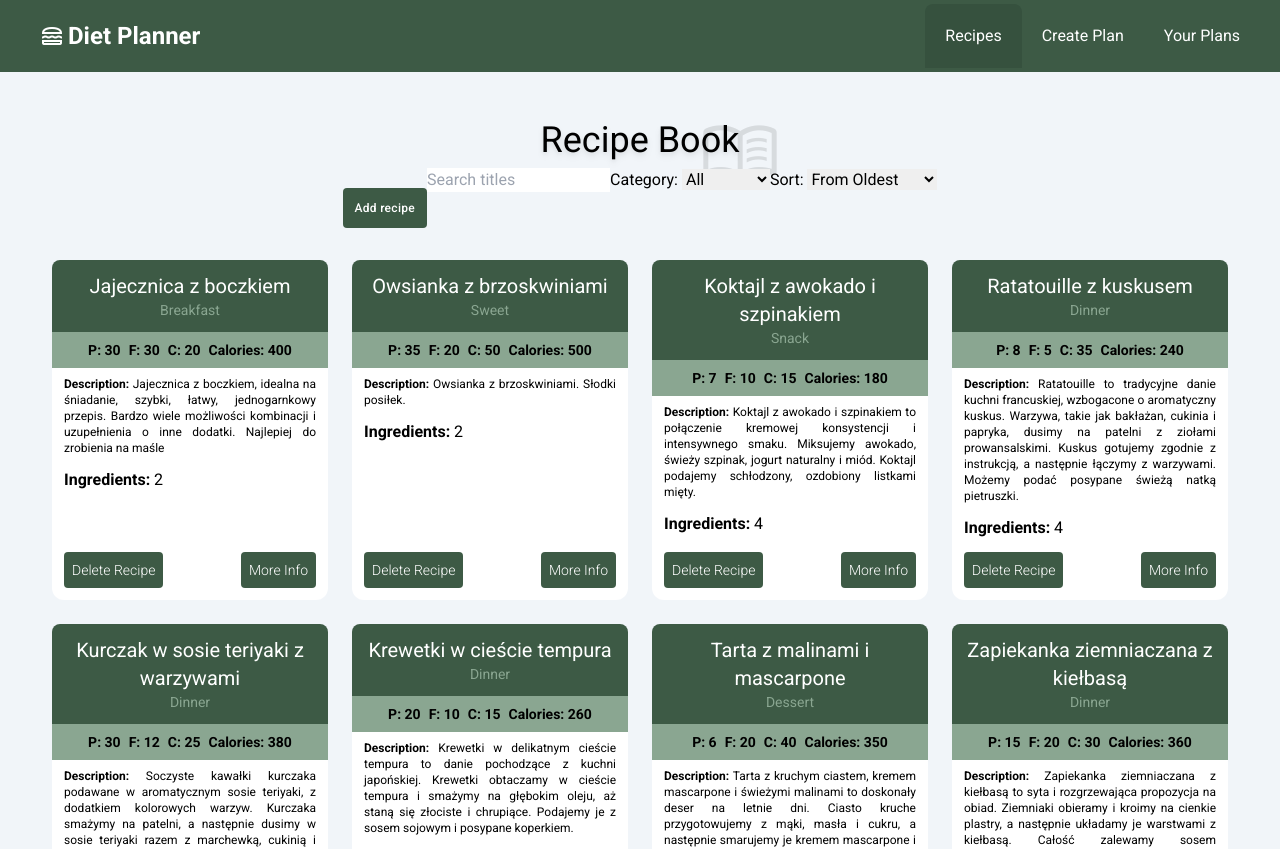
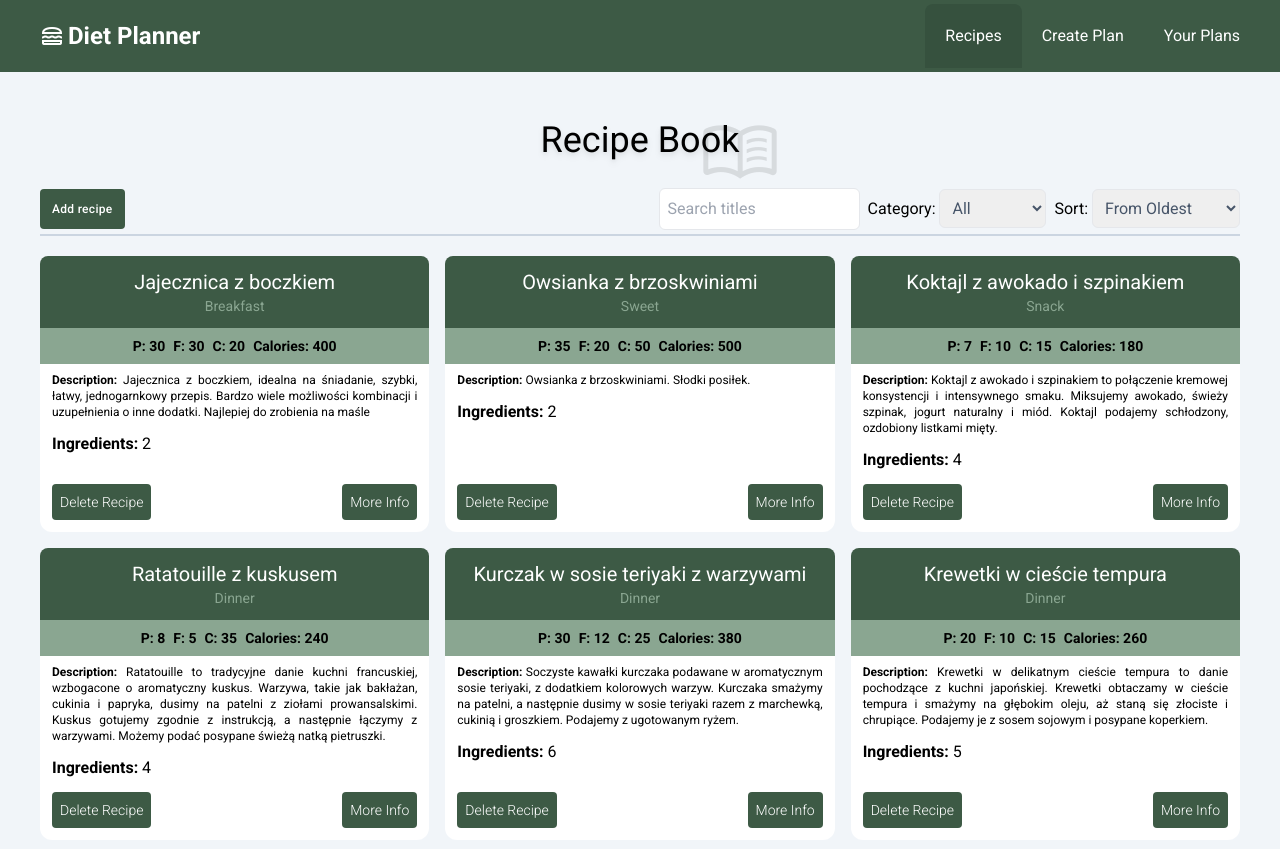
Before and after one commit to JacekGaw/Diet-Planner, a React (Create React App) app: page /Recipes in a window 1280 px wide. Shown: the top 849 px of the page. Built offline with nearby package versions, Linux system fonts and the light colour scheme.

Commit message:
Add sorting via search titles, category, newest to oldest and oldest to newest

```diff
--- a/src/pages/recipes/AddRecipe.jsx
+++ b/src/pages/recipes/AddRecipe.jsx
@@ -5,7 +5,7 @@ import { RecipesContext } from "../../store/recipes-context";
 import AddRecipeIngredients from "./AddRecipeIngredients";
 import Button from "../../components/UI/Button";
 
-const AddRecipe = ({onClose}) => {
+const AddRecipe = ({ onClose }) => {
   const { recipeAdd } = useContext(RecipesContext);
   const modal = useRef();
   const titleRef = useRef();
@@ -20,13 +20,15 @@ const AddRecipe = ({onClose}) => {
 
   const handleSave = () => {
     if (
-      titleRef.current.value.trim() === '' ||
-      proteinRef.current.value.trim() === '' ||
-      fatsRef.current.value.trim() === '' ||
-      carbRef.current.value.trim() === '' ||
-      caloriesRef.current.value.trim() === ''
+      titleRef.current.value.trim() === "" ||
+      proteinRef.current.value.trim() === "" ||
+      fatsRef.current.value.trim() === "" ||
+      carbRef.current.value.trim() === "" ||
+      caloriesRef.current.value.trim() === ""
     ) {
-      setErrorMessage(<p className="mb-5 text-red-700">"Fields cannot be empty!"</p>);
+      setErrorMessage(
+        <p className="mb-5 text-red-700">"Fields cannot be empty!"</p>
+      );
       modal.current.open();
     } else {
       onClose();
@@ -38,14 +40,14 @@ const AddRecipe = ({onClose}) => {
         fats: parseInt(fatsRef.current.value),
         carbohydrates: parseInt(carbRef.current.value),
         calories: parseInt(caloriesRef.current.value),
-        ingredients: ingredientsRef.current.getIngredients()
-      })
-      titleRef.current.value = '';
-      descRef.current.value = '';
-      proteinRef.current.value = '';
-      fatsRef.current.value = '';
-      carbRef.current.value = '';
-      caloriesRef.current.value = '';
+        ingredients: ingredientsRef.current.getIngredients(),
+      });
+      titleRef.current.value = "";
+      descRef.current.value = "";
+      proteinRef.current.value = "";
+      fatsRef.current.value = "";
+      carbRef.current.value = "";
+      caloriesRef.current.value = "";
       ingredientsRef.current.clearInputs();
     }
   };
@@ -55,7 +57,9 @@ const AddRecipe = ({onClose}) => {
       <Modal ref={modal}>{errorMessage}</Modal>
       <section className="mb-5 rounded-lg p-5">
         <header>
-          <h3 className="text-center text-xl mb-5">Add recipe to your recipe book:</h3>
+          <h3 className="text-center text-xl mb-5">
+            Add recipe to your recipe book:
+          </h3>
         </header>
         <form
           onSubmit={(e) => {
@@ -72,10 +76,16 @@ const AddRecipe = ({onClose}) => {
             placeholder="Recipe title"
           />
           <label className="text-sm mt-2">Recipe category:</label>
-            <select ref={categoryRef} className="border-b-2 border-b-dark-green rounded-sm py-1 mb-2">
+          <select
+            ref={categoryRef}
+            className="border-b-2 border-b-dark-green rounded-sm py-1 mb-2"
+          >
+            <option value="breakfast">Breakfast</option>
+            <option value="snack">Snack</option>
+            <option value="lunch">Lunch</option>
+            <option value="dinner">Dinner</option>
+            <option value="dessert">Dessert</option>
             <option value="sweet">Sweet</option>
-              <option value="snack">Snack</option>
-              <option value="main">Main Dish</option>
           </select>
           <label className="text-sm">Recipe description:</label>
           <textarea
--- a/src/pages/recipes/FilterRecipesForm.jsx
+++ b/src/pages/recipes/FilterRecipesForm.jsx
@@ -1,4 +1,4 @@
-import React, { useContext, useRef } from "react";
+import React, { useContext, useEffect, useRef } from "react";
 import { RecipesContext } from "../../store/recipes-context";
 import { useSearchParams } from "react-router-dom";
 
@@ -13,9 +13,17 @@ const FilterRecipesForm = () => {
     search: "",
   });
 
+  useEffect(() => {
+    setSearchParams({});
+    sortRef.current.value = "oldest";
+    categoryRef.current.value = "all";
+    searchRef.current.value = "";
+  }, [])
+
   const getUniq = (recipes) => {
     let arr = [...new Set(recipes.map((recipe) => recipe.category))];
     return arr;
+
   };
 
   const handleSearch = (e) => {
@@ -35,20 +43,22 @@ const FilterRecipesForm = () => {
         placeholder="Search titles"
         onChange={handleSearch}
         ref={searchRef}
+        className="p-2 rounded-md border border-grey-900 focus:outline-green"
       ></input>
 
-      <label htmlFor="category">Category: </label>
-      <select id="category" ref={categoryRef} onChange={handleSearch}>
+      <label htmlFor="category" className="ml-2">Category: </label>
+      <select id="category" ref={categoryRef} onChange={handleSearch} className="p-2 rounded-md border border-grey-900 text-slate-600 focus:outline-green">
         <option value="all">All</option>
-        {getUniq(recipes).map((item, index) => (
-          <option value={item} className="capitalize" key={index}>
-            {item}
-          </option>
-        ))}
+        <option value="breakfast">Breakfast</option>
+        <option value="snack">Snack</option>
+        <option value="lunch">Lunch</option>
+        <option value="dinner">Dinner</option>
+        <option value="dessert">Dessert</option>
+        <option value="sweet">Sweet</option>
       </select>
-      <label htmlFor="sort">Sort: </label>
-      <select id="sort" ref={sortRef} onChange={handleSearch}>
-        <option value="oldest">From Oldest</option>
+      <label htmlFor="sort" className="ml-2">Sort: </label>
+      <select id="sort" ref={sortRef} onChange={handleSearch} className="p-2 rounded-md border border-grey-900 text-slate-600 focus:outline-green">
+        <option value="oldest" defaultValue>From Oldest</option>
         <option value="newest">From Newest</option>
         <option value="favourites">Favourites First</option>
       </select>
--- a/src/pages/recipes/Recipes.jsx
+++ b/src/pages/recipes/Recipes.jsx
@@ -22,7 +22,7 @@ const Recipes = () => {
       <Modal ref={modalRef}>
         <AddRecipe onClose={handleCloseModal} />
       </Modal>
-      <section className=" z-0 flex flex-col items-center">
+      <section className="w-full z-0 flex flex-col items-center">
         <header className="w-full relative p-2 z-30 ">
           <h2 className="text-center text-4xl font-regular z-30 drop-shadow-md">
             Recipe Book
@@ -31,10 +31,10 @@ const Recipes = () => {
             menu_book
           </span>
         </header>
-        <div className="max-w-screen-xl flex  justify-end">
+        <div className="pb-1 my-5 w-full max-w-screen-xl flex justify-between items-center gap-10 border-b-2 border-b-slate-300">
           <Button
             onClick={handleChangeVisibility}
-            className="bg-dark-green text-white font-light rounded p-2 text-xs my-5"
+            className="bg-dark-green text-white font-light rounded p-2 text-xs"
           >
             Add recipe
           </Button>
@@ -42,8 +42,8 @@ const Recipes = () => {
         </div>
         <div className="flex w-full justify-center">
         <RecipesList
-          className="flex flex-wrap z-50 max-w-screen-xl"
-          cardStyle="z-50 w-[100%] sm:w-[48%] md:w-[31.3%] xl:w-[23%] m-[1%] bg-white rounded-xl flex flex-col justify-between "
+          className="grid gap-4 grid-cols-1 sm:grid-cols-2 md:grid-cols-3 z-50 max-w-screen-xl"
+          cardStyle="z-50 bg-white rounded-xl flex flex-col justify-between "
         />
         </div>
       </section>
--- a/src/pages/recipes/RecipesList.jsx
+++ b/src/pages/recipes/RecipesList.jsx
@@ -3,31 +3,62 @@ import { RecipesContext } from "../../store/recipes-context";
 import RecipeCard from "./RecipeCard";
 import { useSearchParams } from "react-router-dom";
 
-const RecipesList = ({className, cardStyle}) => {
+const RecipesList = ({ className, cardStyle}) => {
   const { recipes } = useContext(RecipesContext);
-  const [searchParams, setSearchParams] = useSearchParams();
+  const [searchParams, setSearchParams] = useSearchParams({
+  });
+
+
   const [arr, setArr] = useState([...recipes]);
   let cat = searchParams.get("cat");
   let search = searchParams.get("search");
   let sort = searchParams.get("sort");
 
-  useEffect(() => {
-    if(searchParams.size !== 0){
-    setArr( recipes.filter((recipe) => {
-      if(recipe.title.toLowerCase().includes(search.toLowerCase())){
-      return recipe;
-      }
-    }))
-  }
-  }, [searchParams])
 
 
+  useEffect(() => {
+    let helperArr = recipes;
+    helperArr = recipes.sort((a,b) => new Date(a.add_date) - new Date(b.add_date))
+    setArr(helperArr);
+    if (searchParams.size !== 0) {
+      if (sort === "newest") {
+        let helo = recipes;
+        helperArr = helo.sort((a,b) => new Date(b.add_date) - new Date(a.add_date));
+        setArr(helperArr);
+      }
+      else if (sort === "oldest") {
+        let helo = recipes;
+        helperArr = helo.sort((a,b) => new Date(a.add_date) - new Date(b.add_date));
+        setArr(helperArr);
+      }
+      if (cat !== "all") {
+        helperArr = helperArr.filter((item) => item.category === cat);
+      }
+      setArr(
+        helperArr.filter((recipe) => {
+          if (recipe.title.toLowerCase().includes(search.toLowerCase())) {
+            return recipe;
+          }
+        })
+      );
+    }
+    else setArr(recipes);
+    // return () => {
+    //   setArr(recipes);
+    // };
+  }, [searchParams, cat, search, sort]);
 
   return (
     <ul className={className}>
-      {arr.map((recipe) => (
-        <RecipeCard key={recipe.id} recipeInfo={recipe} className={cardStyle} />
-      ))}
+      {arr.map((recipe) => {
+        return (
+          <RecipeCard
+            key={recipe.id}
+            recipeInfo={recipe}
+            className={cardStyle}
+          />
+        );
+      })}
     </ul>
   );
 };
--- a/src/store/recipes-context.jsx
+++ b/src/store/recipes-context.jsx
@@ -14,7 +14,7 @@ const recipesReducer = (state, action) => {
       ...state.recipes,
       {
         id: Math.random(),
-        add_date: new Date().toLocaleDateString("de-DE"),
+        add_date: new Date(),
         title: action.payload.title,
         category: action.payload.category,
         description: action.payload.description,
```
Also changed, not shown: src/SAMPLE_RECIPES.js (+12 -12 lines). Lines whose indentation alone changed are shown as unchanged.
